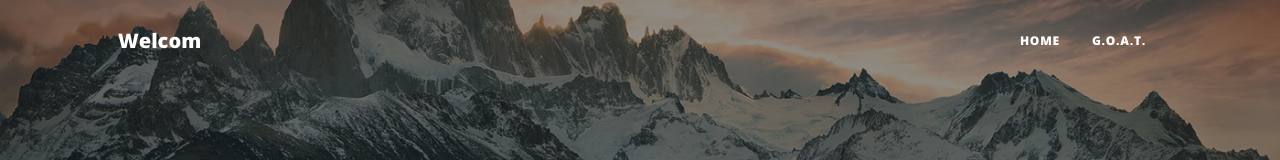
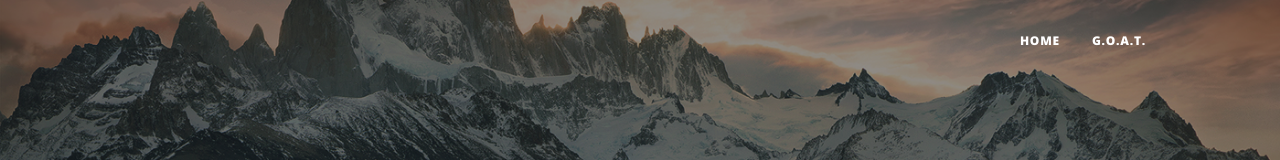
Before and after one commit to teeo24/IS201, a plain HTML site: page index.html in a window 1280 px wide. Shown: the top 160 px of the page. Drawn offline with nearby package versions, Linux system fonts and the light colour scheme.

Commit message:
Update index.html

```diff
--- a/index.html
+++ b/index.html
@@ -20,7 +20,6 @@
         <!-- Navigation-->
         <nav class="navbar navbar-expand-lg navbar-light" id="mainNav">
             <div class="container px-4 px-lg-5">
-                <a class="navbar-brand" href="index.html">Welcom</a>
                 <button class="navbar-toggler" type="button" data-bs-toggle="collapse" data-bs-target="#navbarResponsive" aria-controls="navbarResponsive" aria-expanded="false" aria-label="Toggle navigation">
                     Menu
                     <i class="fas fa-bars"></i>
```
